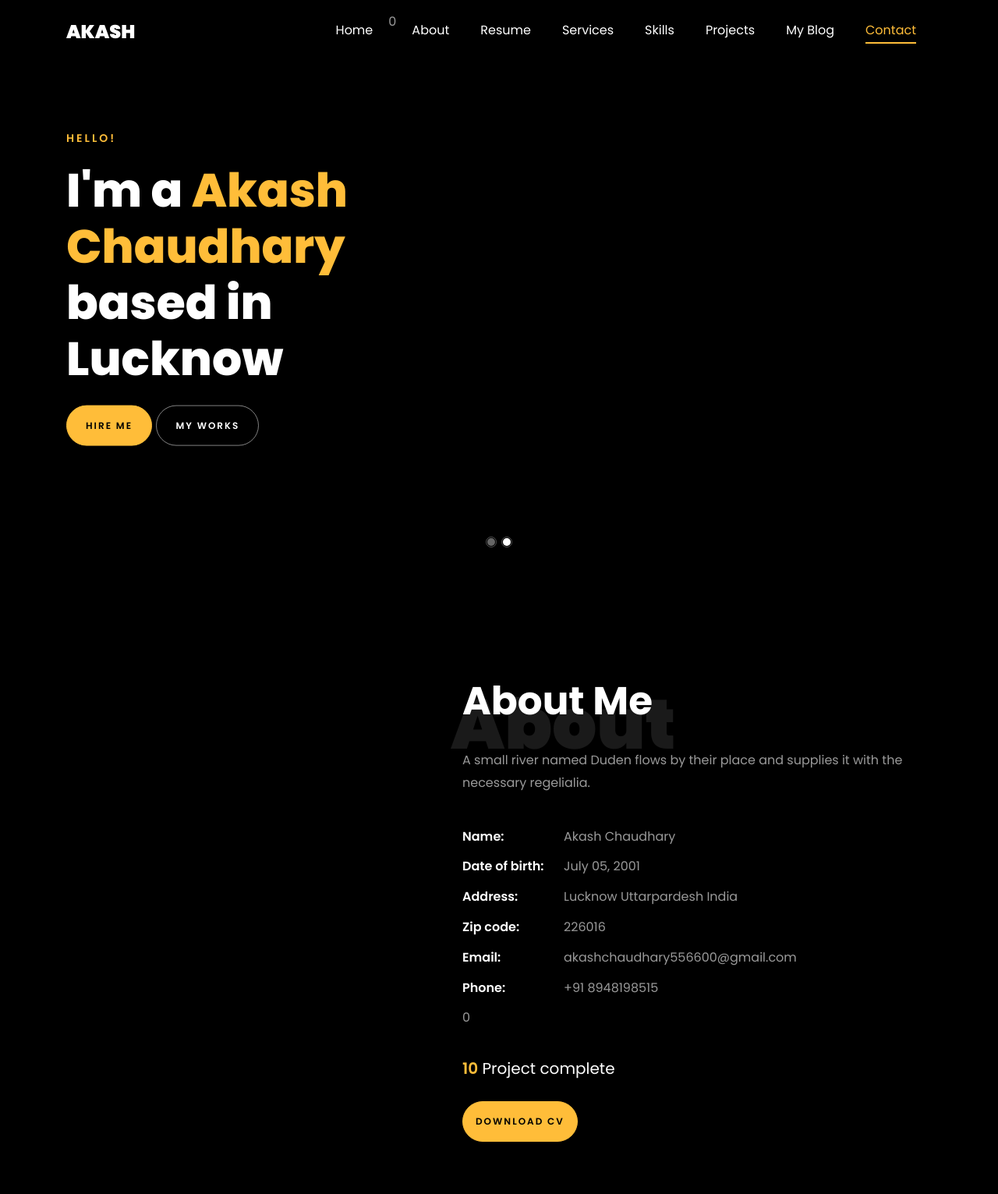
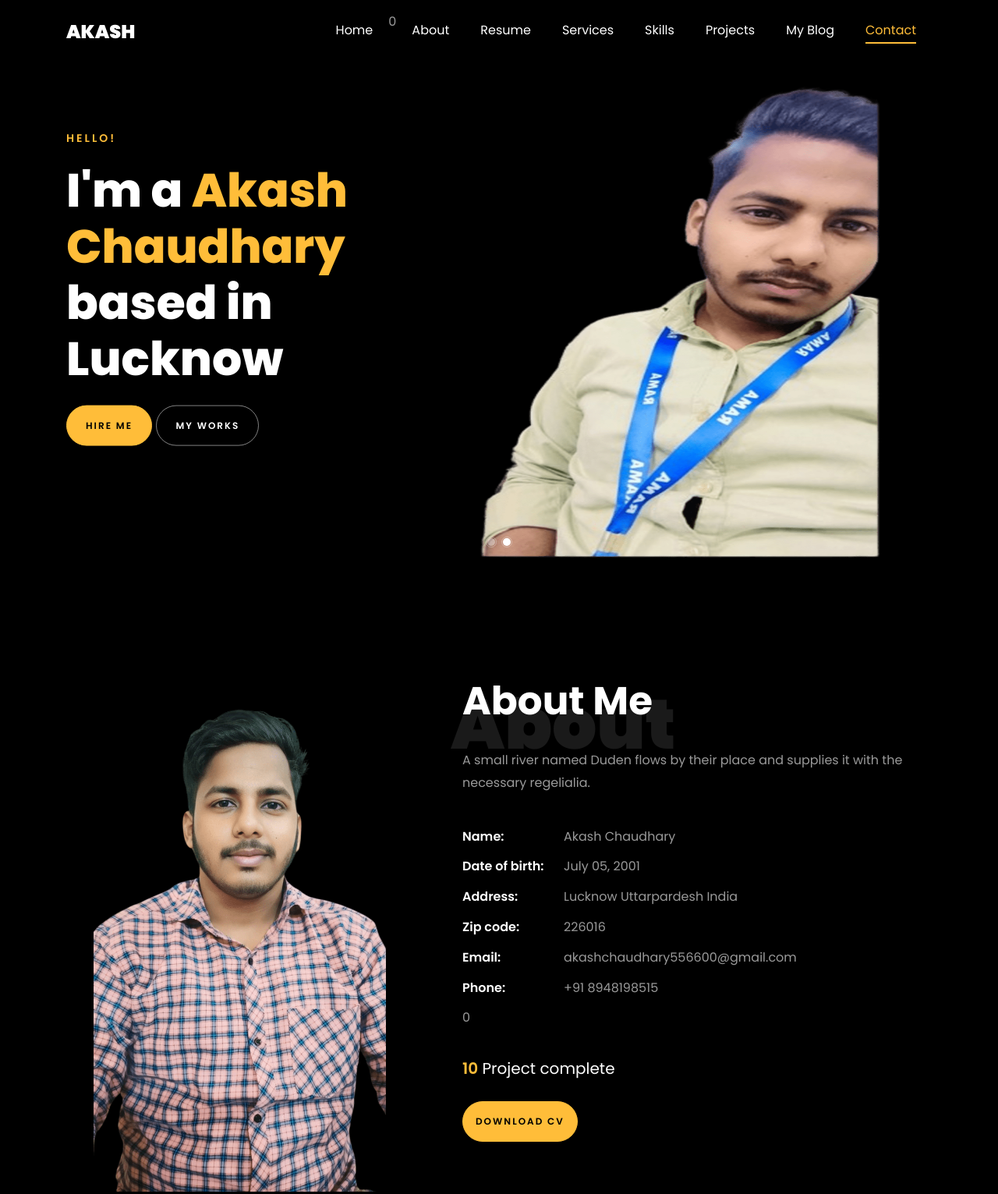
Before and after one commit to ak9838182955/akash_resume, a plain HTML site: page index.html in a window 1280 px wide. Shown: the top 1531 px of the page at 78% size. Drawn offline with Linux system fonts and the light colour scheme; files whose address does not match are found by name.

Commit message:
Your commit message here1

```diff
--- a/index.html
+++ b/index.html
@@ -52,7 +52,7 @@
 	      	<div class="overlay"></div>
 	        <div class="container">
 	          <div class="row d-md-flex no-gutters slider-text align-items-end justify-content-end" data-scrollax-parent="true">
-	          	<div class="one-third js-fullheight order-md-last img" style="background-image:url(images/ap.jpeg);">
+	          	<div class="one-third js-fullheight order-md-last img" style="background-image:url(images/bg_1.png);">
 	          		<div class="overlay"></div>
 	          	</div>
 		          <div class="one-forth d-flex  align-items-center ftco-animate" data-scrollax=" properties: { translateY: '70%' }">
@@ -71,7 +71,7 @@
 	      	<div class="overlay"></div>
 	        <div class="container">
 	          <div class="row d-flex no-gutters slider-text align-items-end justify-content-end" data-scrollax-parent="true">
-	          	<div class="one-third js-fullheight order-md-last img" style="background-image:url(images/ap.jpeg);">
+	          	<div class="one-third js-fullheight order-md-last img" style="background-image:url(images/bg_2.png);">
 	          		<div class="overlay"></div>
 	          	</div>
 		          <div class="one-forth d-flex align-items-center ftco-animate" data-scrollax=" properties: { translateY: '70%' }">
@@ -93,7 +93,7 @@
     			<div class="col-md-6 col-lg-5 d-flex">
     				<div class="img-about img d-flex align-items-stretch">
     					<div class="overlay"></div>
-	    				<div class="img d-flex align-self-stretch align-items-center" style="background-image:url(images/as.jpeg);">
+	    				<div class="img d-flex align-self-stretch align-items-center" style="background-image:url(images/bg_1.png);">
 	    				</div>
     				</div>
     			</div>
```
